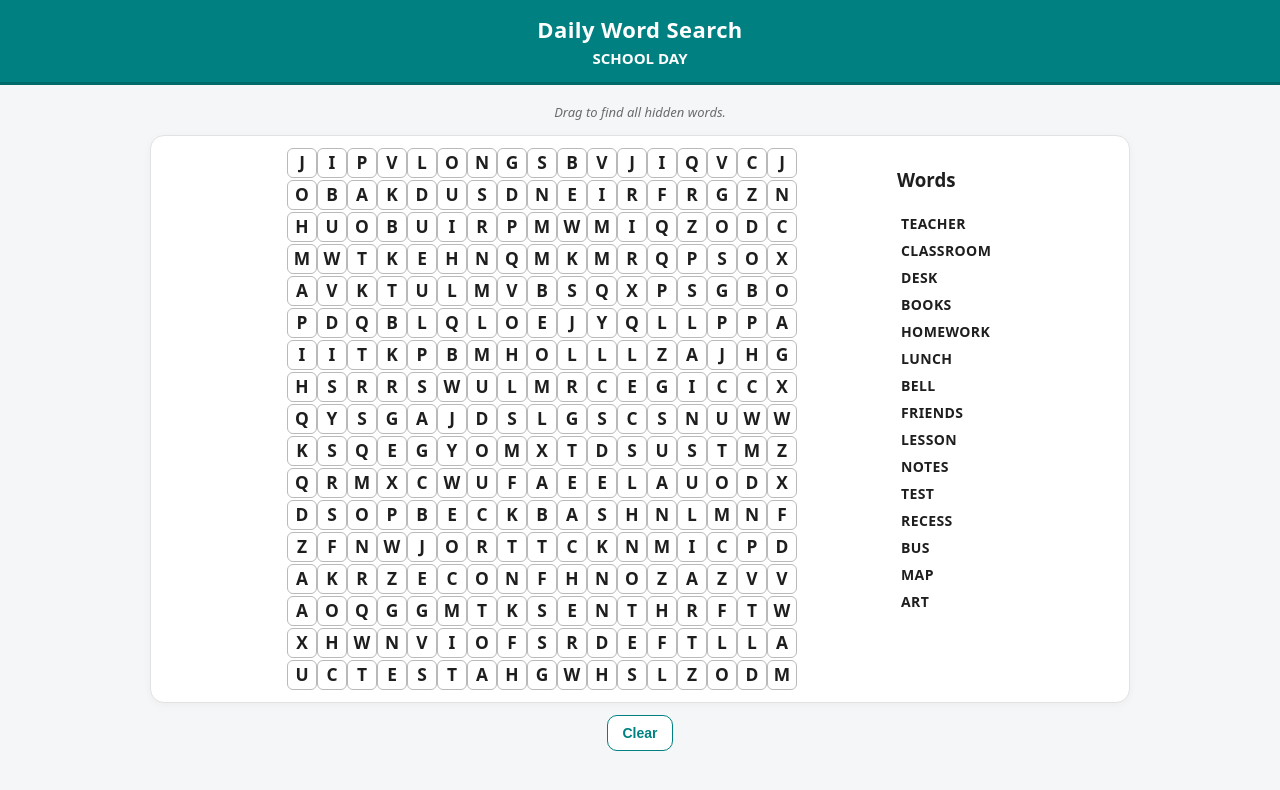
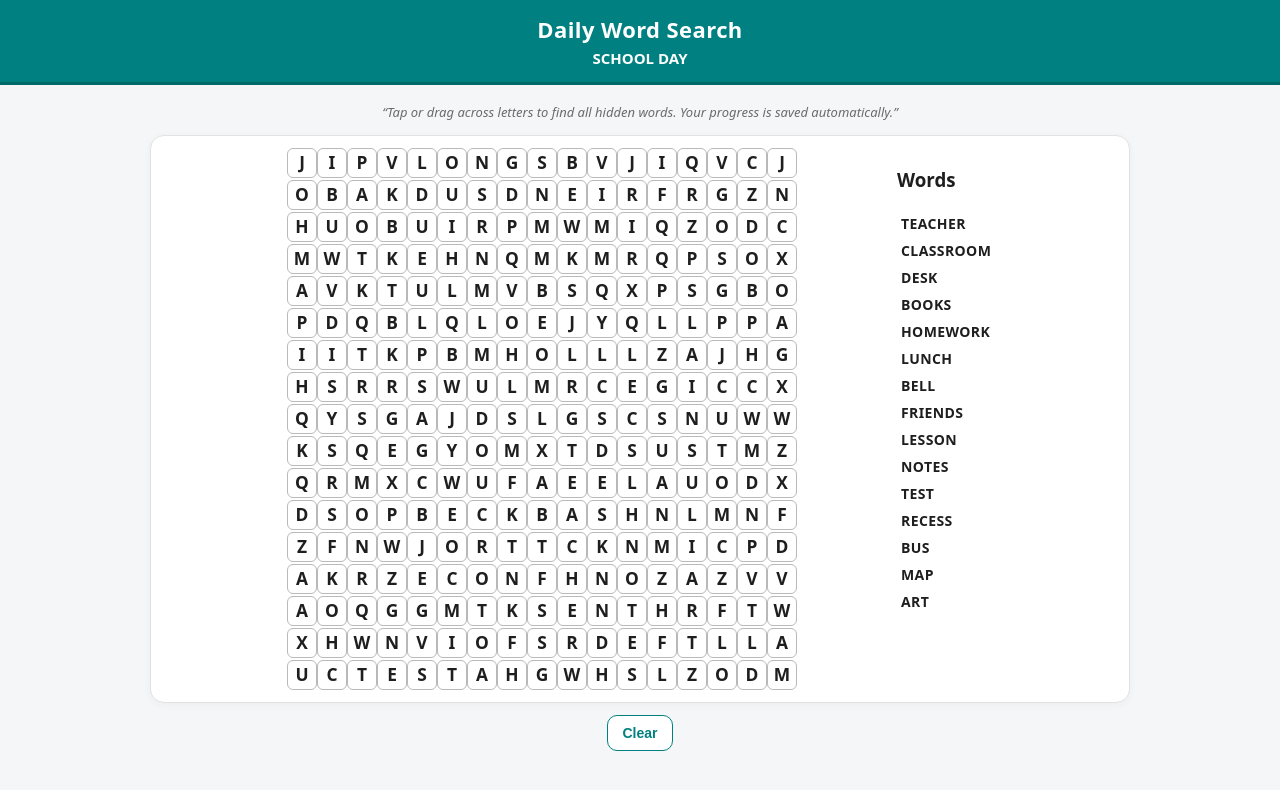
Before and after one commit to chrisabbe/word-search, a plain HTML site: page puzzles/day019/index.html in a window 1280 px wide. Drawn offline with Linux system fonts and the light colour scheme.

Commit message:
Update index.html

```diff
--- a/puzzles/day019/index.html
+++ b/puzzles/day019/index.html
@@ -5,7 +5,7 @@
 <body>
 <header><h1>Daily Word Search</h1><h2></h2></header>
 <div class="wrap">
-<div class="subtitle">Drag to find all hidden words.</div>
+<div class="subtitle">“Tap or drag across letters to find all hidden words. Your progress is saved automatically.”</div>
 <div class="panel layout">
 <div class="gridOuter"><div class="gridScale"><div id="grid" class="grid"></div></div></div>
 <div><h3>Words</h3><div id="wordList"></div></div>
```
